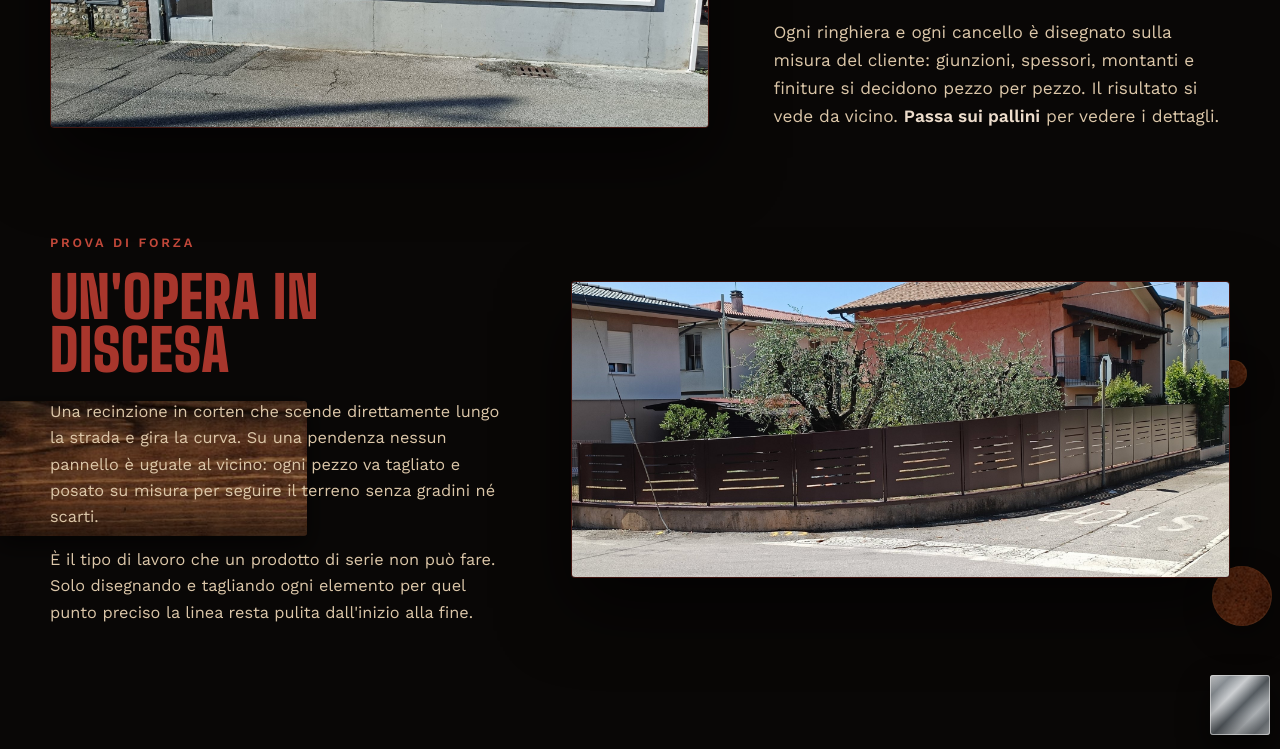
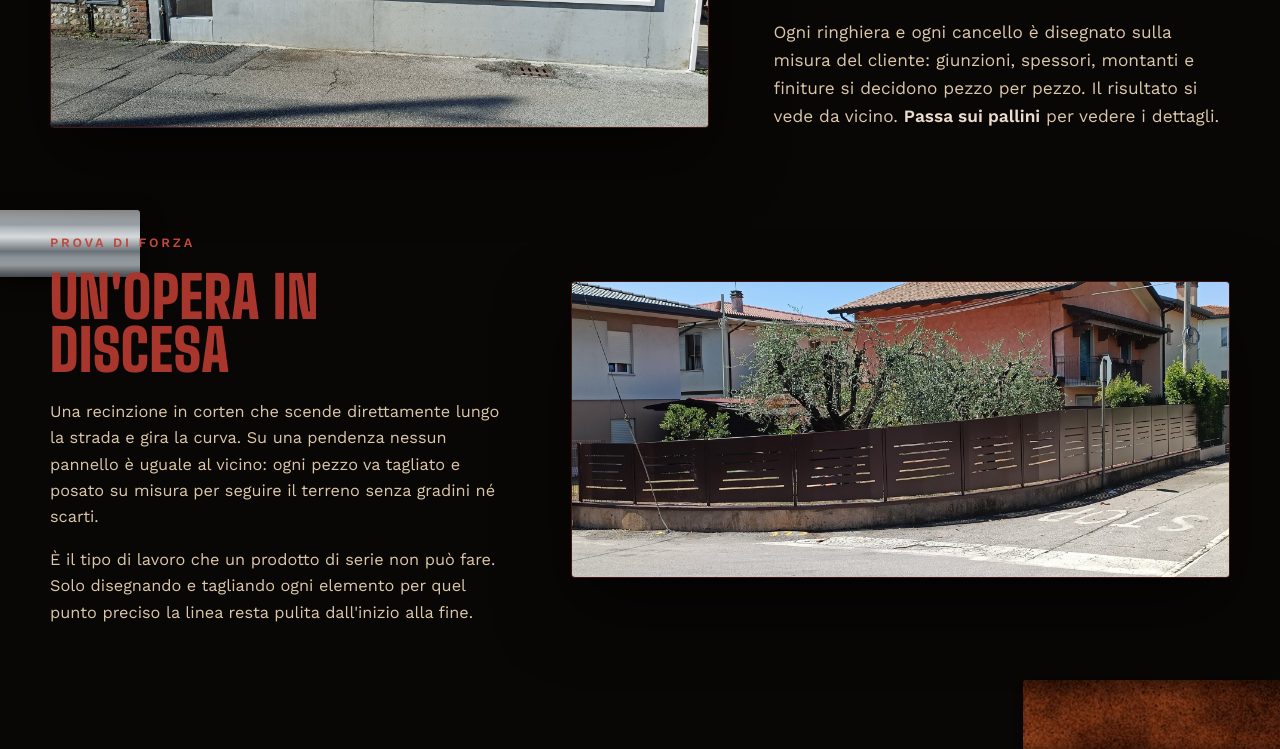
Before and after one commit to andreazonta07-sys/ilcollega, a plain HTML site: page index.html in a window 1280 px wide. Shown: the part 2051-2800 px from the top of the page. Drawn offline with Linux system fonts and the light colour scheme.

Commit message:
Rimossi cerchi e quadrati; sbarre 20% legno, 40% corten, 40% acciaio
Co-Authored-By: Claude Sonnet 5.5 <noreply@anthropic.com>

```diff
--- a/css/style.css
+++ b/css/style.css
@@ -83,6 +83,8 @@ main>section{padding-block:clamp(4rem,10vw,8rem)}
 #bg{position:absolute;inset:0;z-index:-1;overflow:hidden;pointer-events:none}
 .bar{position:absolute;display:block;background:url(../img/legno.jpg) 0 0/1500px auto;filter:brightness(.66) saturate(.95);box-shadow:0 8px 22px rgba(0,0,0,.65)}
 .bar::after{content:"";position:absolute;inset:0;background:linear-gradient(180deg,rgba(0,0,0,.42),transparent 26%,transparent 70%,rgba(0,0,0,.5))}
+.bar.corten{background:url(../img/corten.jpg) 0 0/1100px auto;filter:brightness(.8) saturate(1)}
+.bar.steel{background:linear-gradient(180deg,#e9ecee 0%,#a3aab0 22%,#d7dbde 40%,#6a7177 62%,#b9bfc4 82%,#8a9197 100%);filter:none}
 .bar.l{left:0;border-radius:0 3px 3px 0}
 .bar.r{right:0;border-radius:3px 0 0 3px}
 #bg .sq,#bg .ci{position:absolute;display:block;background:url(../img/corten.jpg) 0 0/1100px auto;opacity:.55;box-shadow:inset 0 0 0 1px rgba(255,170,100,.16),0 10px 30px rgba(0,0,0,.6)}
--- a/js/main.js
+++ b/js/main.js
@@ -63,7 +63,15 @@
     var chEl = $('#chiama'), chTop = -1, chBot = -1;
     if (chEl) { var cr0 = chEl.getBoundingClientRect(); chTop = cr0.top - pr.top; chBot = cr0.bottom - pr.top; }
 
-    /* --- sbarre di legno --- */
+    /* --- sbarre grandi: 20% legno, 40% corten, 40% acciaio (ogni gruppo di 5 ha esattamente 1 legno, 2 corten, 2 acciaio, in ordine mescolato) --- */
+    var matQueue = [], barIdx = 0;
+    function matFor() {
+      if (!matQueue.length) {
+        matQueue = ['wood', 'corten', 'corten', 'steel', 'steel'];
+        for (var i = matQueue.length - 1; i > 0; i--) { var j = Math.floor(rnd() * (i + 1)), t = matQueue[i]; matQueue[i] = matQueue[j]; matQueue[j] = t; }
+      }
+      return matQueue.pop();
+    }
     var y = small ? 72 : 64, side = rnd() < 0.5 ? 'l' : 'r';
     while (y < Math.min(H - 140, bigStart - 70)) {
       if (accTop >= 0 && y < accBot + 230 && y + 160 > accTop - 20) { y = accBot + 240; continue; }   // spazio libero per la coppia di lastre sotto le categorie
@@ -73,11 +81,13 @@
       var len = Math.round(minLen + rnd() * (maxLen - minLen) * (1 - 0.3 * t));
       if (rnd() < 0.62) side = side === 'l' ? 'r' : 'l';
       var el = document.createElement('i');
-      el.className = 'bar ' + side;
+      var mat = matFor(barIdx++);
+      el.className = 'bar ' + mat + ' ' + side;
       el.style.top = y + 'px';
       el.style.height = th + 'px';
       el.style.width = len + 'px';
-      el.style.backgroundPosition = brightPos(rnd);
+      if (mat === 'wood') el.style.backgroundPosition = brightPos(rnd);
+      else if (mat === 'corten') el.style.backgroundPosition = '-' + Math.round(rnd() * 500) + 'px -' + Math.round(rnd() * 300) + 'px';
       frag.appendChild(el);
       bars.push({ el: el, side: side, y: y, th: th, len: len });
       var gap = (24 + 380 * Math.pow(t, 1.12)) * 2.4 * (0.6 + rnd() * 0.85) * (small ? 0.8 : 1);   // spazi più ampi per tenere il nero all'80%
@@ -124,43 +134,8 @@
         }
       }
     }
-    zone(0.02, 0.67);
+    /* niente più quadrati né cerchi (corten o acciaio): sfondo solo con sbarre e crepe */
 
-    /* solo 3 quadrati in acciaio grigio lucido, ben distanziati lungo la pagina */
-    (function steelSquares() {
-      var y0 = 0.03 * H, y1 = 0.66 * H, ivs = [[y0, y1]];
-      function cut(a, b) {
-        var out = [];
-        ivs.forEach(function (iv) {
-          if (b <= iv[0] || a >= iv[1]) { out.push(iv); return; }
-          if (a > iv[0]) out.push([iv[0], a]);
-          if (b < iv[1]) out.push([b, iv[1]]);
-        });
-        ivs = out;
-      }
-      if (opTop >= 0) cut(opTop, opBot);
-      if (chTop >= 0) cut(chTop - 40, chBot + 40);
-      var L = ivs.reduce(function (s, iv) { return s + (iv[1] - iv[0]); }, 0);
-      var bandW = small ? 44 : Math.max(70, (W - Math.min(1180, W - 2 * 40)) / 2 - 12);
-      for (var k = 0; k < 3; k++) {
-        var tg = (k + 0.5) * L / 3, acc = 0, base = y0;
-        for (var q = 0; q < ivs.length; q++) { var len = ivs[q][1] - ivs[q][0]; if (tg <= acc + len) { base = ivs[q][0] + (tg - acc); break; } acc += len; }
-        for (var tries = 0; tries < 80; tries++) {
-          var s = Math.min(bandW - 10, Math.round((small ? 30 : 56) + rnd() * (small ? 14 : 34)));
-          var onLeft = (k % 2 === 0) === (rnd() < 0.85);
-          var x = onLeft ? Math.round(6 + rnd() * Math.max(1, bandW - s - 6)) : Math.round(W - bandW + rnd() * Math.max(1, bandW - s - 6));
-          var yy = Math.round(base - s / 2 + (rnd() - 0.5) * 80);
-          if (hits(x, yy, s)) continue;
-          var e = document.createElement('i');
-          e.className = 'sq steel';
-          e.setAttribute('data-op', '0.9');
-          e.style.cssText = 'left:' + x + 'px;top:' + yy + 'px;width:' + s + 'px;height:' + s + 'px';
-          frag.appendChild(e);
-          shapes.push({ el: e, rot: rnd() * 30 - 15, drift: (rnd() - 0.5) * 100 });
-          break;
-        }
-      }
-    })();
     bg.appendChild(frag);
 
     /* legno, corten, ferro, legno sotto la mappa (solo a destra): stessa animazione delle sbarre */
```
Also changed, not shown: 1 other file.
